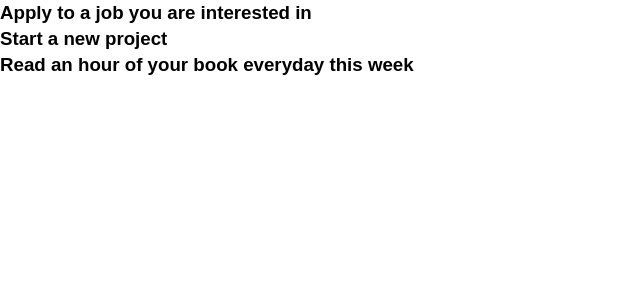
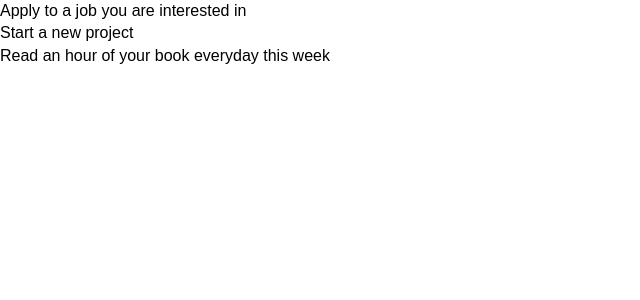
Before and after one commit to Fentonhaslam/react-Todo, a React (Create React App) app: page / in a window 1280 px wide. Shown: the top 300 px of the page, without its empty margins (0-640 px from the left). Built offline with nearby package versions, Linux system fonts and the light colour scheme.

Commit message:
added the todoItem as separate items, along with keys as their relative id's

```diff
--- a/src/components/TodoItem.js
+++ b/src/components/TodoItem.js
@@ -0,0 +1,13 @@
+import React, { Component } from 'react'
+
+export class TodoItem extends Component {
+    render() {
+        return (
+            <div>
+                <p>{this.props.todo.title}</p>
+            </div>
+        )
+    }
+}
+
+export default TodoItem
--- a/src/components/Todos.js
+++ b/src/components/Todos.js
@@ -1,10 +1,11 @@
 import React from 'react';
+import TodoItem from './TodoItem';
 
 class Todos extends React.Component {
 
     render() {
         return this.props.todos.map((todo) => (
-            <h3>{todo.title}</h3>
+            <TodoItem key={todo.id} todo={todo} />
         ));
     }
 }
```
Also changed, not shown: 1 other file (tests, documents, lock files or other folders).
